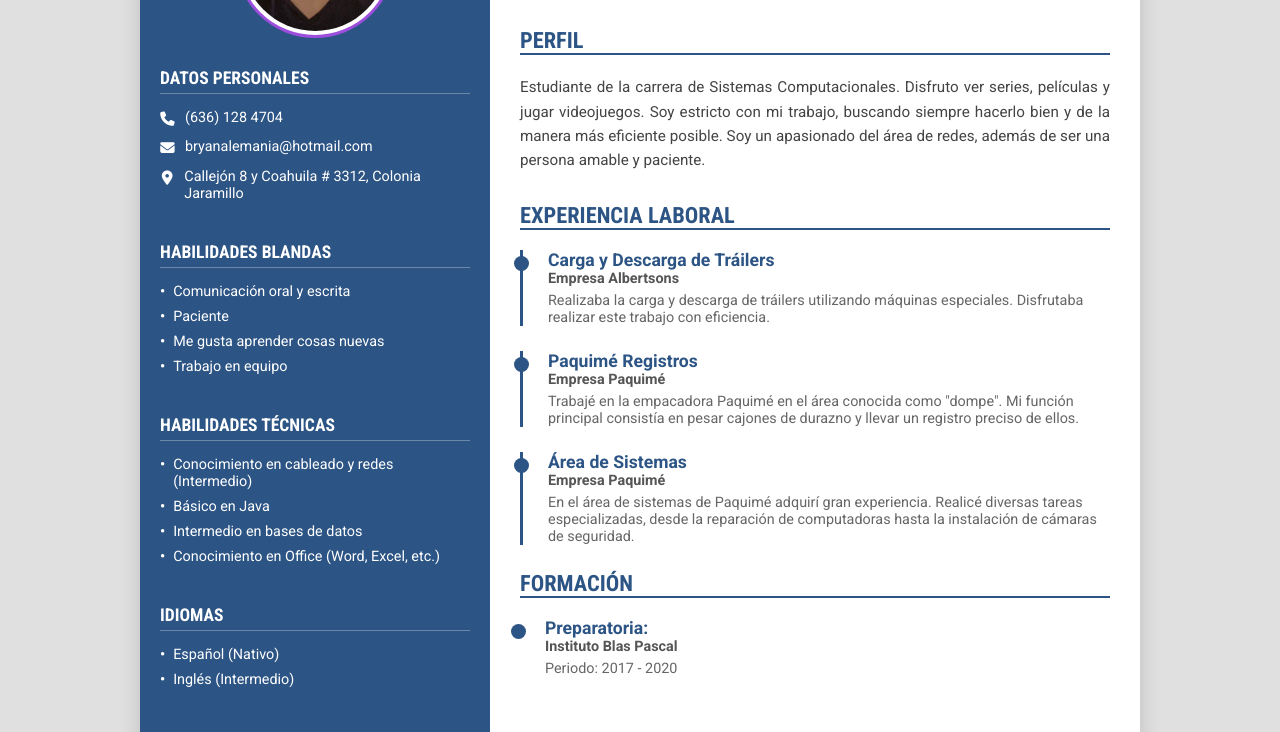
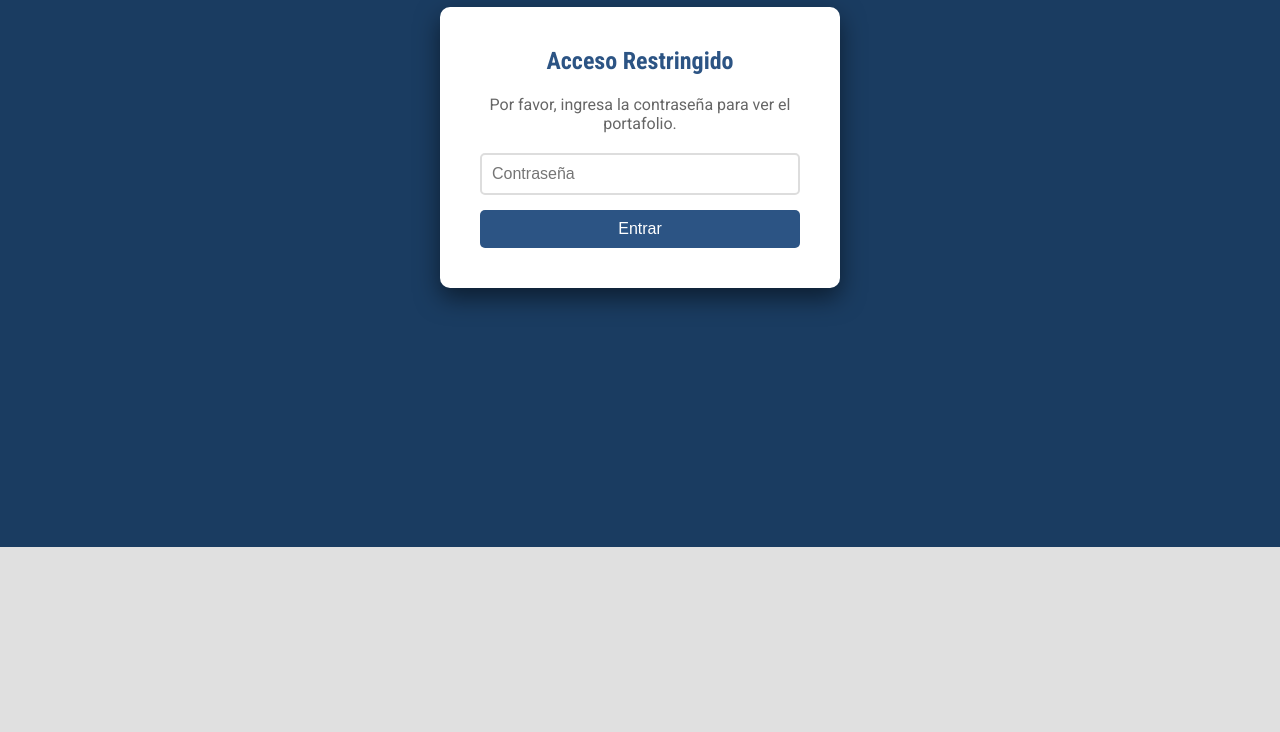
Before and after one commit to Ferny9302/Portafolio, a plain HTML site: page index.html in a window 1280 px wide. Shown: the part 253-985 px from the top of the page. After the commit the page ends 800 px from the top, so only its background shows below. Drawn offline with Linux system fonts and the light colour scheme.

Commit message:
seguridad

```diff
--- a/index.html
+++ b/index.html
@@ -26,6 +26,74 @@
             font-family: 'Roboto', sans-serif;
             background-color: var(--bg-page);
             padding-bottom: 50px;
+        }
+
+        /* --- PANTALLA DE LOGIN (NUEVO) --- */
+        #login-screen {
+            position: fixed;
+            top: 0;
+            left: 0;
+            width: 100%;
+            height: 100%;
+            background: var(--blue-header);
+            z-index: 9999;
+            display: flex;
+            justify-content: center;
+            align-items: center;
+            flex-direction: column;
+        }
+
+        .login-box {
+            background: white;
+            padding: 40px;
+            border-radius: 10px;
+            text-align: center;
+            box-shadow: 0 10px 25px rgba(0,0,0,0.5);
+            max-width: 400px;
+            width: 90%;
+        }
+
+        .login-box h2 {
+            color: var(--blue-sidebar);
+            margin-bottom: 20px;
+            font-family: 'Roboto Condensed', sans-serif;
+        }
+
+        .login-input {
+            width: 100%;
+            padding: 10px;
+            margin-bottom: 15px;
+            border: 2px solid #ddd;
+            border-radius: 5px;
+            font-size: 1rem;
+        }
+
+        .login-btn {
+            background: var(--blue-sidebar);
+            color: white;
+            border: none;
+            padding: 10px 20px;
+            border-radius: 5px;
+            cursor: pointer;
+            font-size: 1rem;
+            width: 100%;
+            transition: 0.3s;
+        }
+
+        .login-btn:hover {
+            background: var(--blue-header);
+        }
+
+        #error-msg {
+            color: red;
+            margin-top: 10px;
+            font-size: 0.9rem;
+            display: none;
+        }
+
+        /* Ocultar contenido principal al inicio */
+        #app-content {
+            display: none;
         }
 
         /* --- NAVEGACIÓN --- */
@@ -345,6 +413,20 @@
 </head>
 <body>
 
+    <!-- PANTALLA DE LOGIN (NUEVO) -->
+    <div id="login-screen">
+        <div class="login-box">
+            <h2>Acceso Restringido</h2>
+            <p style="margin-bottom: 20px; color: #666;">Por favor, ingresa la contraseña para ver el portafolio.</p>
+            <input type="password" id="passwordInput" class="login-input" placeholder="Contraseña">
+            <button onclick="checkPassword()" class="login-btn">Entrar</button>
+            <p id="error-msg">Contraseña incorrecta</p>
+        </div>
+    </div>
+
+    <!-- TODO EL CONTENIDO DE LA APP ENVUELTO AQUÍ -->
+    <div id="app-content">
+
         <header>
             <nav>
                 <div class="nav-logo">Bryan<span>Palma</span></div>
@@ -370,7 +452,8 @@
                             <h3 class="sidebar-title">Datos Personales</h3>
                             <div class="contact-row"><i class="fas fa-phone"></i> (636) 128 4704</div>
                             <div class="contact-row"><i class="fas fa-envelope"></i> bryanalemania@hotmail.com</div>
-                        <div class="contact-row"><i class="fas fa-map-marker-alt"></i> Callejón 8 y Coahuila # 3312, Colonia Jaramillo</div>
+                            <!-- DIRECCIÓN GENERALIZADA POR SEGURIDAD -->
+                            <div class="contact-row"><i class="fas fa-map-marker-alt"></i> Nuevo Casas Grandes, Chihuahua</div>
                         </div>
 
                         <div class="sidebar-section">
@@ -535,8 +618,9 @@
             </section>
 
         </main>
+    </div> <!-- Cierre de #app-content -->
 
-    <!-- VENTANA MODAL -->
+    <!-- VENTANA MODAL (PROYECTOS) -->
     <div id="projectModal" class="modal" onclick="closeModal(event)">
         <div class="modal-box">
             <span class="close-modal" onclick="closeModalBtn()">&times;</span>
@@ -557,13 +641,35 @@
     </div>
 
     <script>
+        // --- LÓGICA DE LOGIN (NUEVO) ---
+        function checkPassword() {
+            const input = document.getElementById('passwordInput').value;
+            const errorMsg = document.getElementById('error-msg');
+            const loginScreen = document.getElementById('login-screen');
+            const appContent = document.getElementById('app-content');
+
+            // --- AQUÍ CAMBIAS TU CONTRASEÑA ---
+            if(input === "bryan123") {
+                loginScreen.style.display = "none";
+                appContent.style.display = "block";
+            } else {
+                errorMsg.style.display = "block";
+            }
+        }
+
+        // Permitir dar Enter para entrar
+        document.getElementById('passwordInput').addEventListener("keypress", function(event) {
+            if (event.key === "Enter") {
+                checkPassword();
+            }
+        });
+
+
+        // --- LÓGICA EXISTENTE DEL PORTAFOLIO ---
         function showSection(id) {
-            // Ocultar todas las secciones
             document.querySelectorAll('.section-view').forEach(s => s.classList.remove('active'));
-            // Mostrar la seleccionada
             document.getElementById(id).classList.add('active');
 
-            // Actualizar botones de navegación
             const btns = document.querySelectorAll('.tab-btn');
             btns.forEach(b => b.classList.remove('active'));
 
@@ -593,7 +699,6 @@
             tags.forEach(t => {
                 const sp = document.createElement('span');
                 sp.className = 'tag';
-                // Si es tag de certificado (dorado), añadir clase extra
                 if(title.includes("Certifi") || title.includes("Curso")) {
                    sp.classList.add('cert');
                 }
```
Lines whose indentation alone changed are shown as unchanged.
